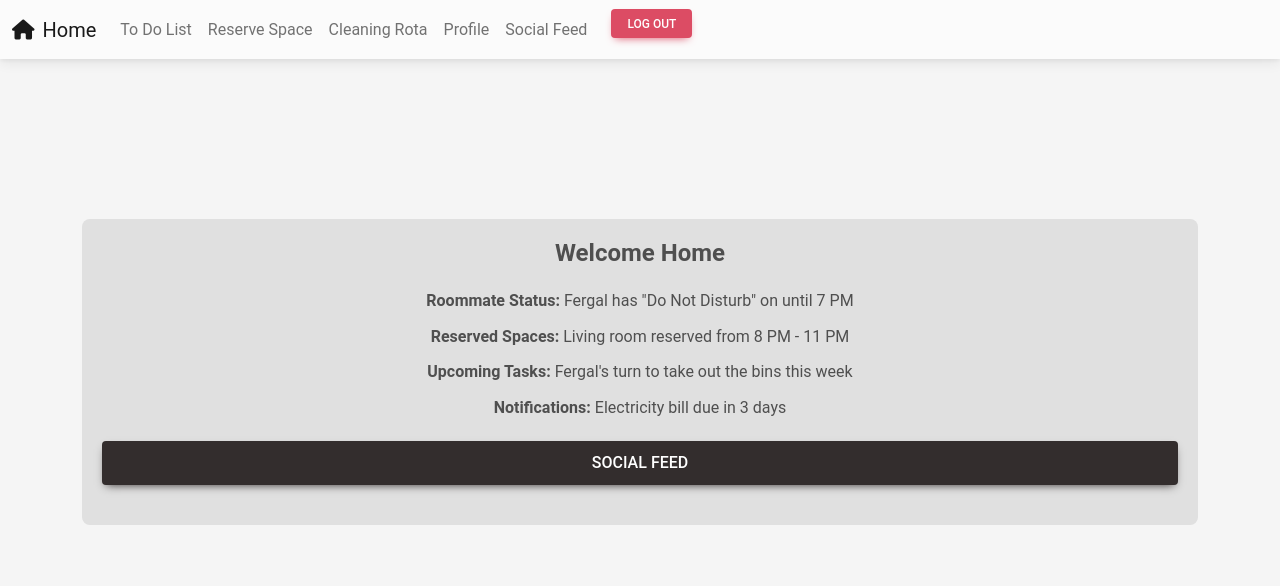
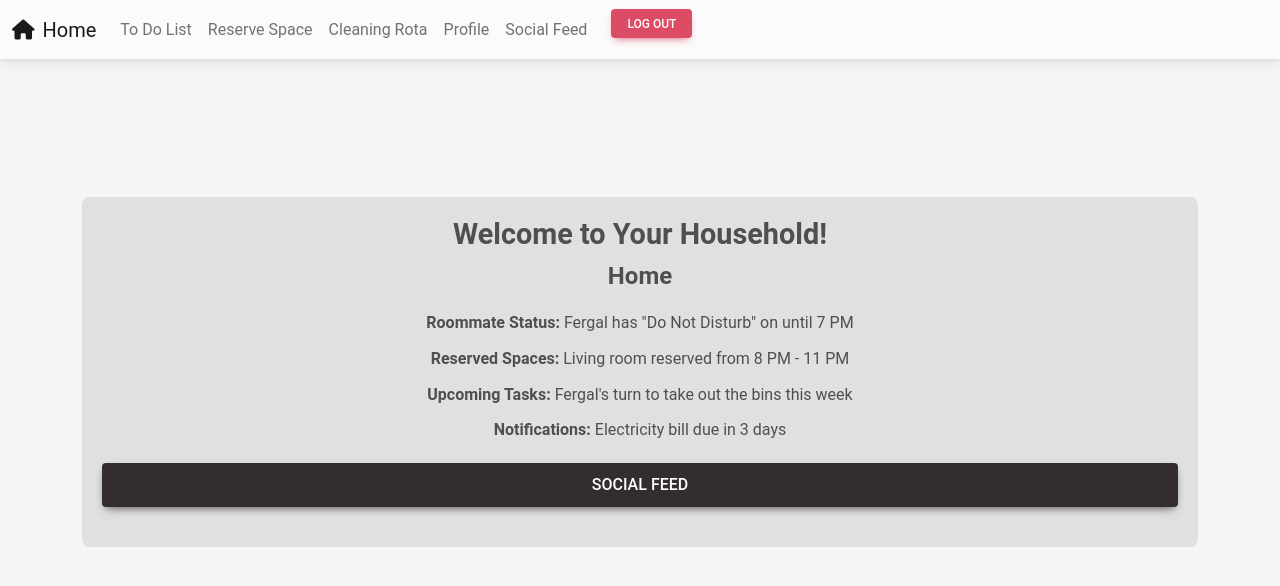
Before and after one commit to s00221135/p400-application, a React (Vite) app: page /home in a window 1280 px wide. Shown: the top 586 px of the page. Built offline with nearby package versions, Linux system fonts and the light colour scheme; what amazon-cognito-identity-js would draw is missing.

Commit message:
added household name to home, fixed join space to show name

```diff
--- a/src/pages/Home.tsx
+++ b/src/pages/Home.tsx
@@ -1,11 +1,53 @@
-import React from "react";
+import React, { useEffect, useState } from "react";
 import { MDBContainer, MDBBtn } from "mdb-react-ui-kit";
-import Navigation from "../components/Navigation"; // Ensure this path is correct
+import Navigation from "../components/Navigation";
+
+// Use the same API endpoint as join-household for retrieving the household name.
+const GET_HOUSEHOLD_NAME_API = "https://kw9gdp96hl.execute-api.eu-west-1.amazonaws.com/dev/join-household";
 
 const Home: React.FC = () => {
+  const [householdName, setHouseholdName] = useState("Your Household");
+
   const handleNavigate = (path: string) => {
     window.location.href = path;
   };
+
+  useEffect(() => {
+    // Retrieve tokens (UserID) and HouseholdID from storage
+    const tokensString =
+      sessionStorage.getItem("authTokens") || localStorage.getItem("authTokens");
+    const tokens = tokensString ? JSON.parse(tokensString) : null;
+    const userID = tokens?.userID;
+    const storedHouseholdID = localStorage.getItem("HouseholdID");
+
+    if (!userID || !storedHouseholdID) {
+      console.warn("Missing UserID or HouseholdID");
+      return;
+    }
+
+    const fetchHouseholdName = async () => {
+      try {
+        const response = await fetch(GET_HOUSEHOLD_NAME_API, {
+          method: "POST",
+          headers: { "Content-Type": "application/json" },
+          body: JSON.stringify({ UserID: userID, HouseholdID: storedHouseholdID })
+        });
+        if (response.ok) {
+          const data = await response.json();
+          if (data.HouseholdName) {
+            setHouseholdName(data.HouseholdName);
+            localStorage.setItem("HouseholdName", data.HouseholdName);
+          }
+        } else {
+          console.error("Failed to fetch household name");
+        }
+      } catch (err) {
+        console.error("Error fetching household name:", err);
+      }
+    };
+
+    fetchHouseholdName();
+  }, []);
 
   return (
     <>
@@ -31,25 +73,31 @@ const Home: React.FC = () => {
         >
           <h1
             style={{
+              fontSize: "1.8rem",
+              fontWeight: "bold",
+              marginBottom: "10px",
+            }}
+          >
+            Welcome to {householdName}!
+          </h1>
+          <h2
+            style={{
               fontSize: "1.5rem",
               fontWeight: "bold",
               marginBottom: "20px",
             }}
           >
-            Welcome Home
-          </h1>
+            Home
+          </h2>
           <div style={{ marginBottom: "20px" }}>
             <p style={{ fontSize: "1rem", marginBottom: "10px" }}>
-              <strong>Roommate Status:</strong> Fergal has "Do Not Disturb" on
-              until 7 PM
+              <strong>Roommate Status:</strong> Fergal has "Do Not Disturb" on until 7 PM
             </p>
             <p style={{ fontSize: "1rem", marginBottom: "10px" }}>
-              <strong>Reserved Spaces:</strong> Living room reserved from 8 PM -
-              11 PM
+              <strong>Reserved Spaces:</strong> Living room reserved from 8 PM - 11 PM
             </p>
             <p style={{ fontSize: "1rem", marginBottom: "10px" }}>
-              <strong>Upcoming Tasks:</strong> Fergal's turn to take out the
-              bins this week
+              <strong>Upcoming Tasks:</strong> Fergal's turn to take out the bins this week
             </p>
             <p style={{ fontSize: "1rem" }}>
               <strong>Notifications:</strong> Electricity bill due in 3 days
--- a/src/pages/JoinSpace.tsx
+++ b/src/pages/JoinSpace.tsx
@@ -8,7 +8,8 @@ const JoinSpace: React.FC = () => {
 
   useEffect(() => {
     // Check for auth tokens in sessionStorage or localStorage
-    const tokensString = sessionStorage.getItem("authTokens") || localStorage.getItem("authTokens");
+    const tokensString =
+      sessionStorage.getItem("authTokens") || localStorage.getItem("authTokens");
     const tokens = tokensString ? JSON.parse(tokensString) : null;
     const accessToken = tokens?.accessToken;
     const uID = tokens?.userID;
@@ -47,6 +48,7 @@ const JoinSpace: React.FC = () => {
       if (response.ok) {
         // Save the household ID if needed
         localStorage.setItem("HouseholdID", data.HouseholdID);
+        // Use the correct property from your Lambda response: HouseholdName
         alert(`Welcome to ${data.HouseholdName}!`);
         window.location.href = "/home"; // Navigate to home
       } else {
```
